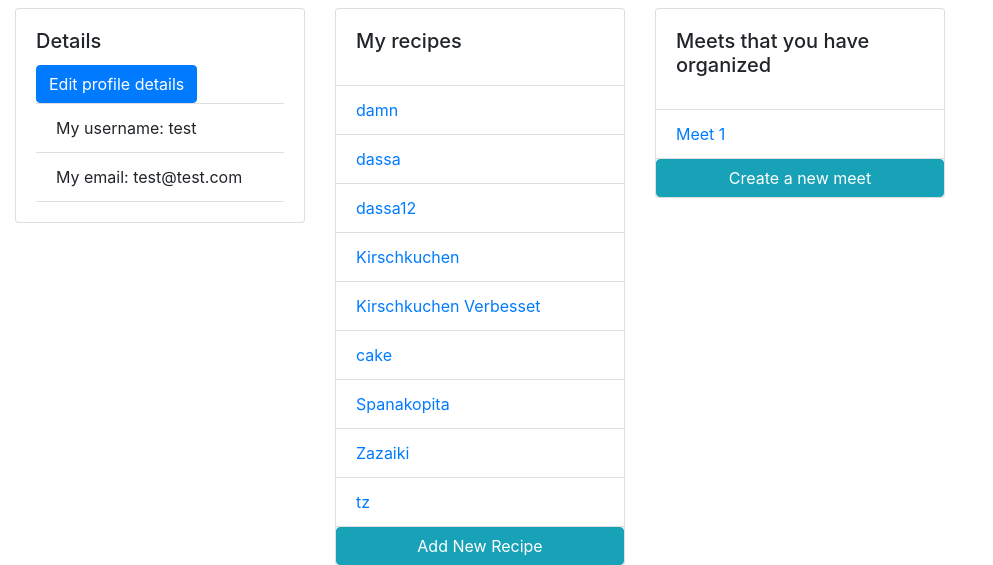
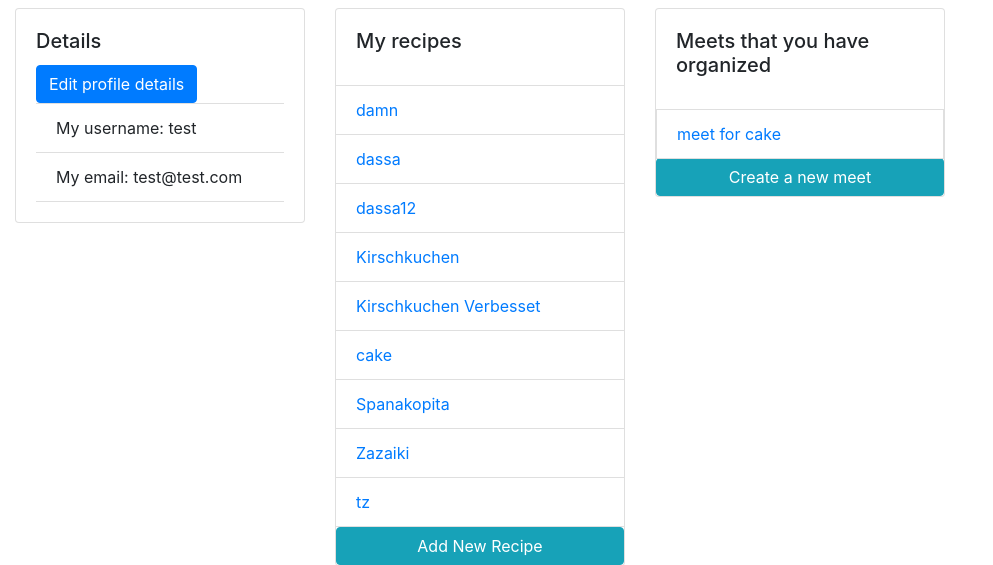
Before and after one commit to Luweren/CookSpot, a Django app: a page that uses cookproject/templates/user.html in a window 1280 px wide. Shown: the part 56-621 px from the top of the page, without its empty margins (0-993 px from the left). Run offline with Django 3.2, Linux system fonts and the light colour scheme; data comes from the database, SQL or seed files in the repository; some libraries are stand-ins or nearby versions.

Commit message:
Meets implemented in user

```diff
--- a/cookproject/CookSpot/views.py
+++ b/cookproject/CookSpot/views.py
@@ -103,7 +103,8 @@ def newmeet_post(request):
             meet = user1.meets_set.get(name=request.POST['meetName'])
             return redirect("/"+"homepage")
         except (meet.DoesNotExist):
-            Meet = user1.meets_set.create(name=request.POST['meetName'], recipe=request.POST['recipe'], date=request.POST['meetDate'], desc=request.POST['description'])
+            thisrecipe = user1.recipe_set.get(name=request.POST['recipe'])
+            Meet = user1.meets_set.create(name=request.POST['meetName'], recipe=thisrecipe, date=request.POST['meetDate'], desc=request.POST['description'])
             user1.save()
             return redirect("/"+request.POST['username']+"/meet/"+request.POST['meetName'])
     except (KeyError, user2.DoesNotExist):
--- a/cookproject/templates/user.html
+++ b/cookproject/templates/user.html
@@ -64,9 +64,9 @@
             <div class="card-body">
                 <h5 class="card-title">Meets that you have organized</h5>
               </div>
-            <ul class="list-group list-group-flush">
-              <li class="list-group-item"><a href="#">Meet 1</a></li>
-            </ul>
+            {% for meet in user.meets_set.all %}
+                <li class="list-group-item"><a href="/{{user.username}}/meet/{{meet.name}}">{{meet.name}}</a></li>
+              {% endfor %}
             <a href="/{{user.username}}/newmeet/" class="btn btn-info" role="button">Create a new meet</a>
           </div>
     </div>
```
